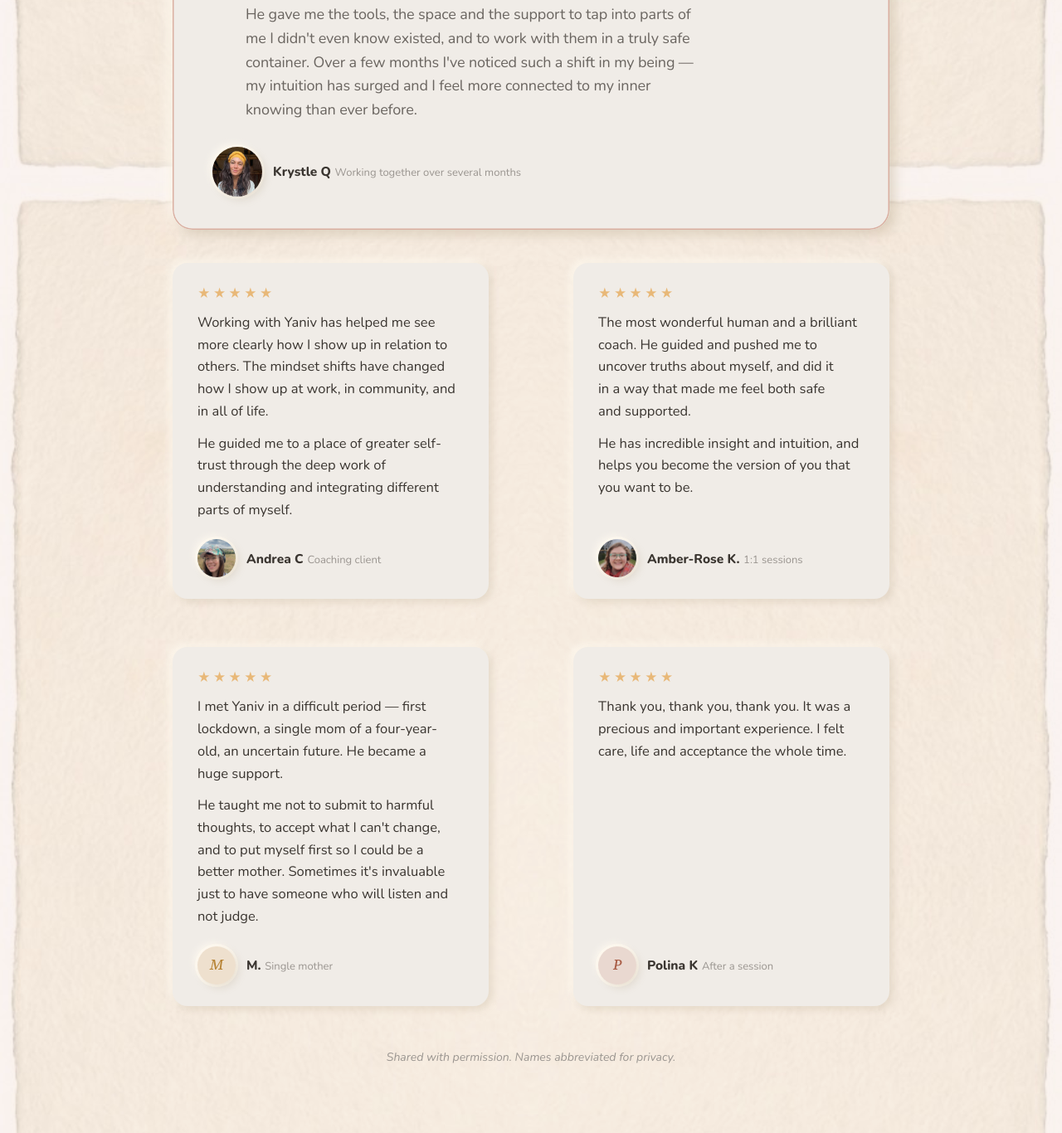
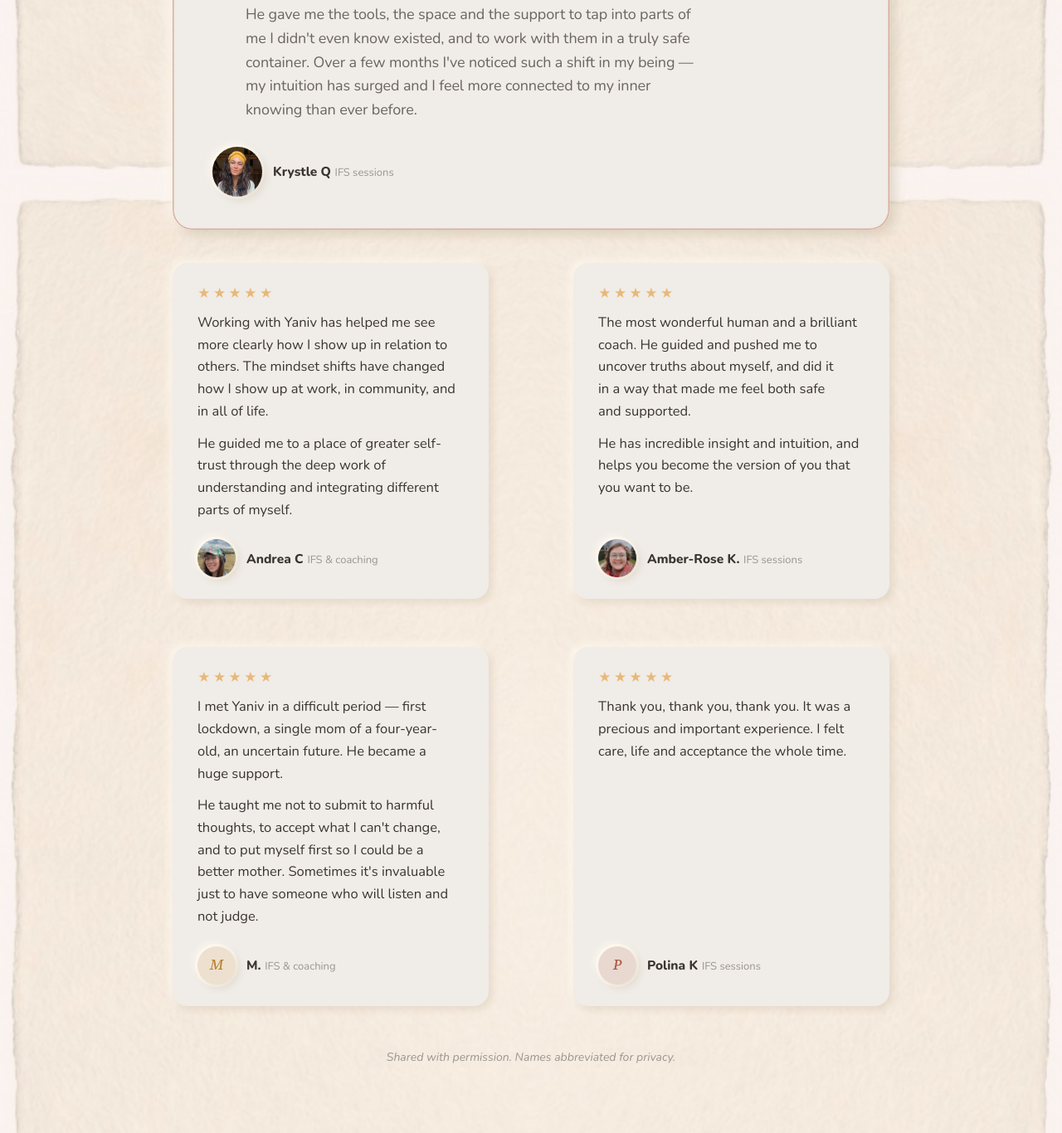
Before and after one commit to Yanivro/ifs-yaniv-rose, a plain HTML site: page index.html in a window 1280 px wide. Shown: the part 8354-9720 px from the top of the page at 83% size. Drawn offline with nearby package versions, Linux system fonts and the light colour scheme.

Commit message:
Make Voices role lines consistent (IFS modality)
Replace the mixed labels (duration / relationship / format / personal
descriptor) with uniform modality lines: "IFS sessions", and
"IFS & coaching" for the two whose quotes call Yaniv a coach.

Co-Authored-By: Claude Opus 4.8 (1M context) <noreply@anthropic.com>

```diff
--- a/index.html
+++ b/index.html
@@ -799,7 +799,7 @@
         <span class="vc-avatar coral" aria-hidden="true">K<img src="images/voices/krystle.jpg" alt="Krystle Q" loading="lazy"></span>
         <span>
           <span class="nm">Krystle Q</span>
-          <span class="meta">Working together over several months</span>
+          <span class="meta">IFS sessions</span>
         </span>
       </figcaption>
     </figure>
@@ -818,7 +818,7 @@
           <span class="vc-avatar teal" aria-hidden="true">A<img src="images/voices/andrea.jpg" alt="Andrea C" loading="lazy"></span>
           <span>
             <span class="nm">Andrea C</span>
-            <span class="meta">Coaching client</span>
+            <span class="meta">IFS &amp; coaching</span>
           </span>
         </figcaption>
       </figure>
@@ -834,7 +834,7 @@
           <span class="vc-avatar lavender" aria-hidden="true">A<img src="images/voices/amber.jpg" alt="Amber-Rose K." loading="lazy"></span>
           <span>
             <span class="nm">Amber-Rose K.</span>
-            <span class="meta">1:1 sessions</span>
+            <span class="meta">IFS sessions</span>
           </span>
         </figcaption>
       </figure>
@@ -852,7 +852,7 @@
           <span class="vc-avatar gold" aria-hidden="true">M</span>
           <span>
             <span class="nm">M.</span>
-            <span class="meta">Single mother</span>
+            <span class="meta">IFS &amp; coaching</span>
           </span>
         </figcaption>
       </figure>
@@ -866,7 +866,7 @@
           <span class="vc-avatar coral" aria-hidden="true">P</span>
           <span>
             <span class="nm">Polina K</span>
-            <span class="meta">After a session</span>
+            <span class="meta">IFS sessions</span>
           </span>
         </figcaption>
       </figure>
```
